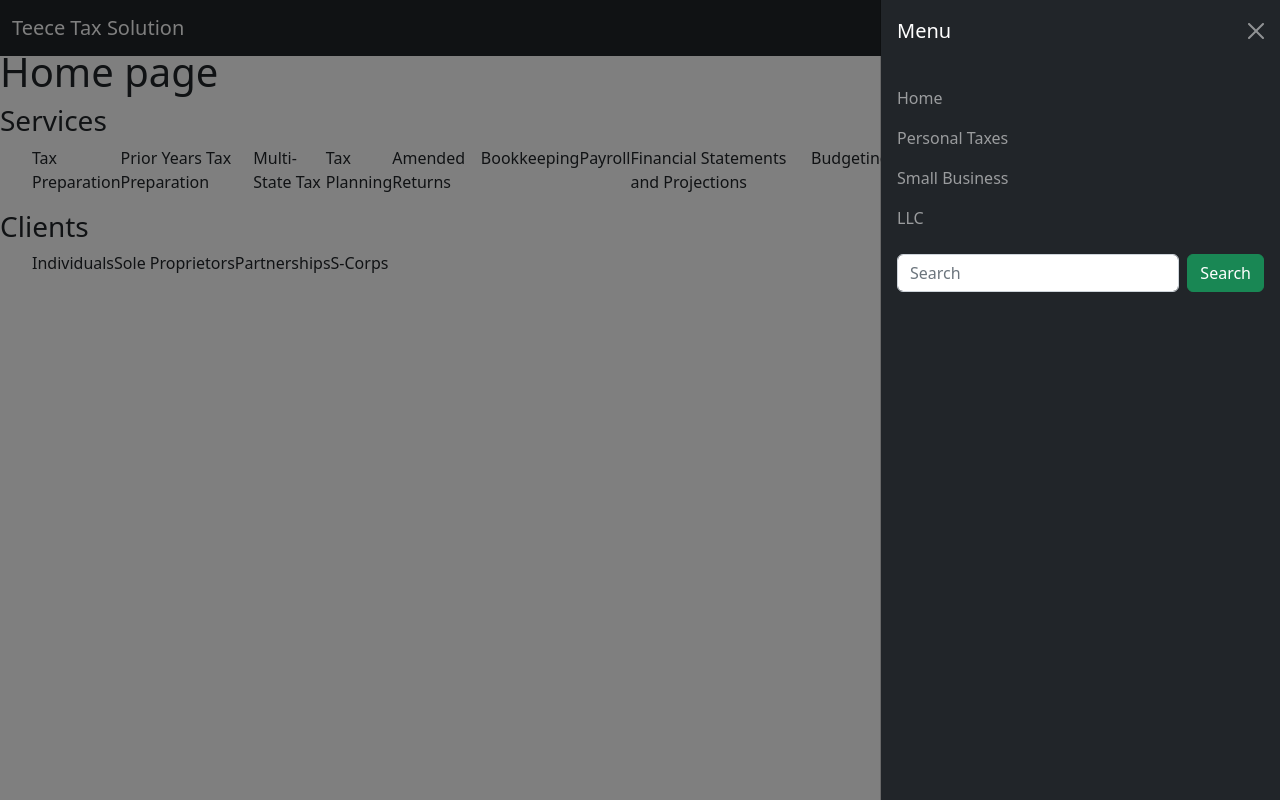
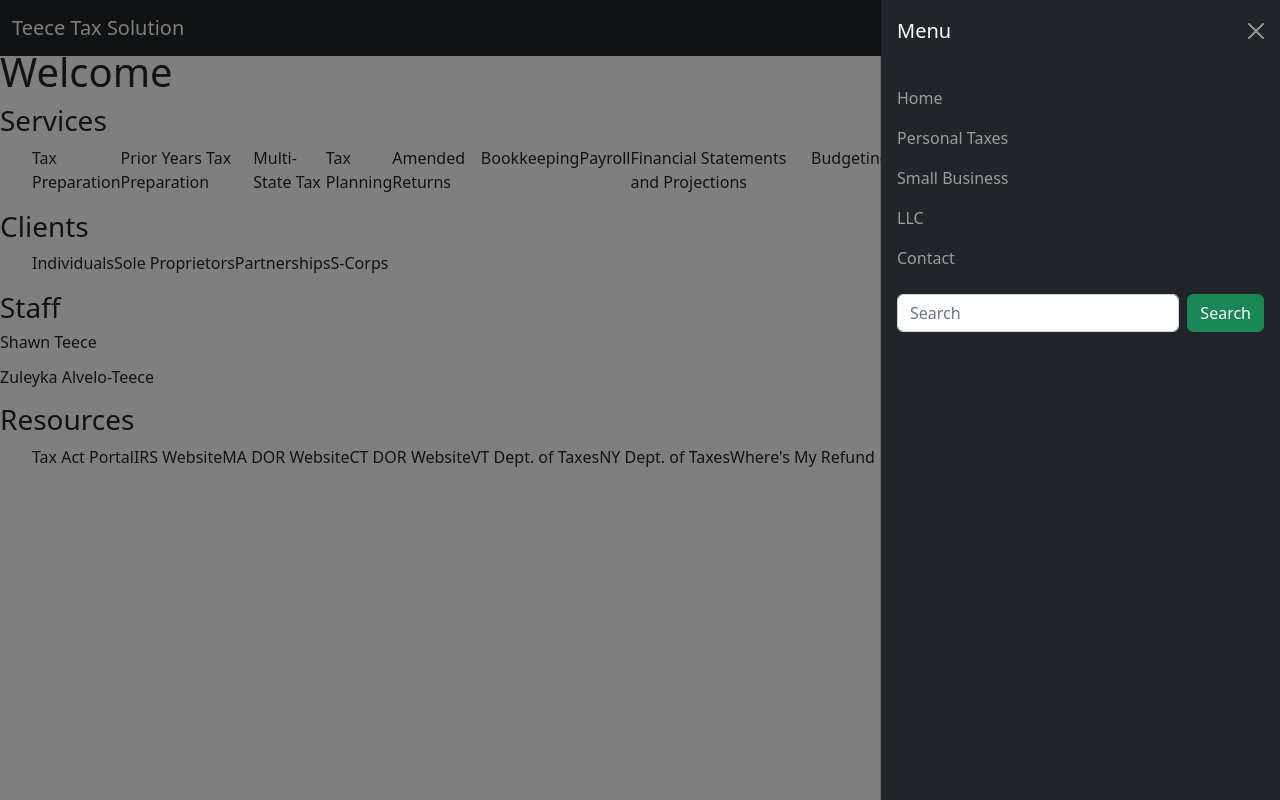
Before and after one commit to Jmajane/teece-tax, a React (Create React App) app: page / in a window 1280 px wide. Both pictures are taken after a click on the button 1240 px from the left and 28 px from the top of the page. Built offline with nearby package versions, Linux system fonts and the light colour scheme.

Commit message:
Contact page created

```diff
--- a/src/App.js
+++ b/src/App.js
@@ -6,6 +6,7 @@
 import PersonalTaxes from "./pages/personal/PersonalTaxes"
 import SmallBusiness from "./pages/smallBusiness/SmallBusiness"
 import LLC from "./pages/LLC/LLCTaxes"
+import Contact from './pages/contact/Contact'
 
 export default function App() {
   return (
@@ -16,6 +17,7 @@
             <Route path='PersonalTaxes' element={<PersonalTaxes />} />
             <Route path='SmallBusiness' element={<SmallBusiness />} />
             <Route path='LLC' element={<LLC />} />
+            <Route path='Contact' element={<Contact />} />
         </Route>
       </Routes>
     </BrowserRouter>
--- a/src/nav/Nav.jsx
+++ b/src/nav/Nav.jsx
@@ -29,6 +29,9 @@
             <li className="nav-item">
               <a className="nav-link" href="/LLC">LLC</a>
             </li>
+            <li className="nav-item">
+              <a className="nav-link" href="/Contact">Contact</a>
+            </li>
           </ul>
           <form className="d-flex mt-3" role="search">
             <input className="form-control me-2" type="search" placeholder="Search" aria-label="Search"></input>
--- /dev/null
+++ b/src/pages/contact/Contact.jsx
@@ -0,0 +1,13 @@
+import React from 'react'
+
+const Contact = () => {
+  return (
+    <div>
+      <br></br>
+      <br></br>
+      <h1>Reach Out to Us</h1>
+    </div>
+  )
+}
+
+export default Contact
--- a/src/pages/home/Home.jsx
+++ b/src/pages/home/Home.jsx
@@ -6,7 +6,7 @@
     <div>
       <br></br>
       <br></br>
-        <h1>Home page</h1>
+        <h1>Welcome</h1>
 
         <div>
           <h3>Services</h3>
@@ -35,6 +35,32 @@
             <li>S-Corps</li>
           </ul>
         </div>
+
+        <div>
+          <h3>Staff</h3>
+          <div>
+            <h6>Shawn Teece</h6>
+            <p></p>
+          </div>
+          <div>
+            <h6>Zuleyka Alvelo-Teece</h6>
+            <p></p>
+          </div>
+        </div>
+
+        <div>
+          <h3>Resources</h3>
+          <ul>
+            <li>Tax Act Portal</li>
+            <li>IRS Website</li>
+            <li>MA DOR Website</li>
+            <li>CT DOR Website</li>
+            <li>VT Dept. of Taxes</li>
+            <li>NY Dept. of Taxes</li>
+            <li>Where's My Refund</li>
+          </ul>
+        </div>
+
     </div>
   )
 }
```
Also changed, not shown: src/pages/contact/contact.css (added).
